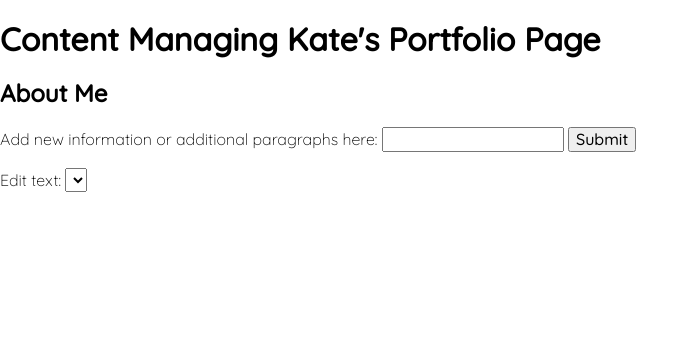
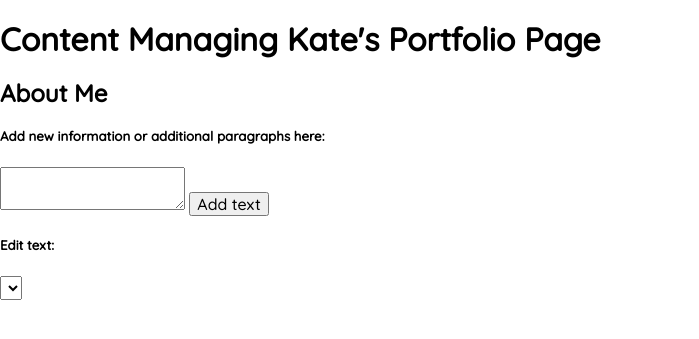
Before and after one commit to katestarks/Portfolio, a PHP site: page /php/cms_page.php in a window 1280 px wide. Shown: the top 339 px of the page, without its empty margins (0-699 px from the left). Run offline with PHP 8.4, Linux system fonts and the light colour scheme; a stand-in replaces the project's code that opens the database connection; lists and menus that the app fills with data are empty.

Commit message:
add text form created

```diff
--- a/php/cms_page.php
+++ b/php/cms_page.php
@@ -1,8 +1,8 @@
 <?php
-
-require_once 'dbConnection.php';
-
-?>
+//
+//require_once 'dbConnection.php';
+//
+//?>
 
 <html lang="en">
 
@@ -18,12 +18,13 @@ require_once 'dbConnection.php';
     <section>
         <h2>About Me</h2>
         <form method="post">
-            <label for="addAboutMe">Add new information or additional paragraphs here:</label>
-            <input type="text" name="addAboutMe">
-            <input type="submit">
+            <label for="addAboutMe"><h5>Add new information or additional paragraphs here:</h5></label>
+            <textarea name="addAboutMeText" form="addAboutMe"></textarea>
+            <input type="submit" value="Add text">
         </form>
+
         <form method="post">
-            <label for="editAboutMe">Edit text:</label>
+            <label for="editAboutMe"><h5>Edit text:</h5></label>
             <select type=""
         </form>
     </section>
```
